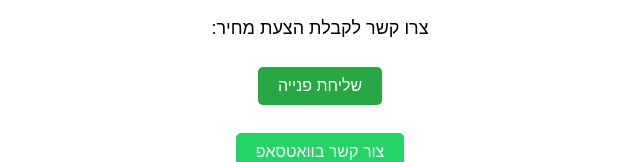
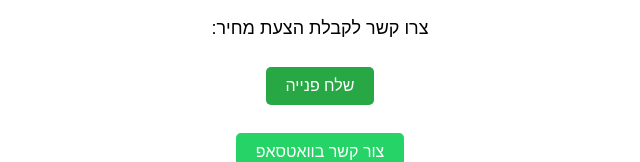
Before and after one commit to Tsumi92/Elad-Gates, a plain HTML site: page index.html in a window 1280 px wide. Shown: the part 129-291 px from the top of the page, without its empty margins (320-960 px from the left). Drawn offline with Linux system fonts and the light colour scheme.

Commit message:
Update index.html

```diff
--- a/index.html
+++ b/index.html
@@ -26,7 +26,7 @@
         <h1>המסגרייה של אלעד</h1>
         <p>שירותי מסגרות בהתאמה אישית - שערים, סורגים, מדרגות ועוד!</p>
         <p>צרו קשר לקבלת הצעת מחיר:</p>
-        <a href="https://forms.gle/your-google-form-link" class="contact-btn">שליחת פנייה</a>
+<a href="https://docs.google.com/forms/d/e/1FAIpQLSfNO24eZYH5QSZSXRcHU08Q3BAahGmneKk8R9ukOI8vLBESyA/viewform?usp=header" target="_blank" class="contact-btn">שלח פנייה</a>
         <br><br>
         <a href="https://wa.me/972XXXXXXXXX" class="contact-btn" style="background-color: #25D366;">צור קשר בוואטסאפ</a>
     </div>
```
